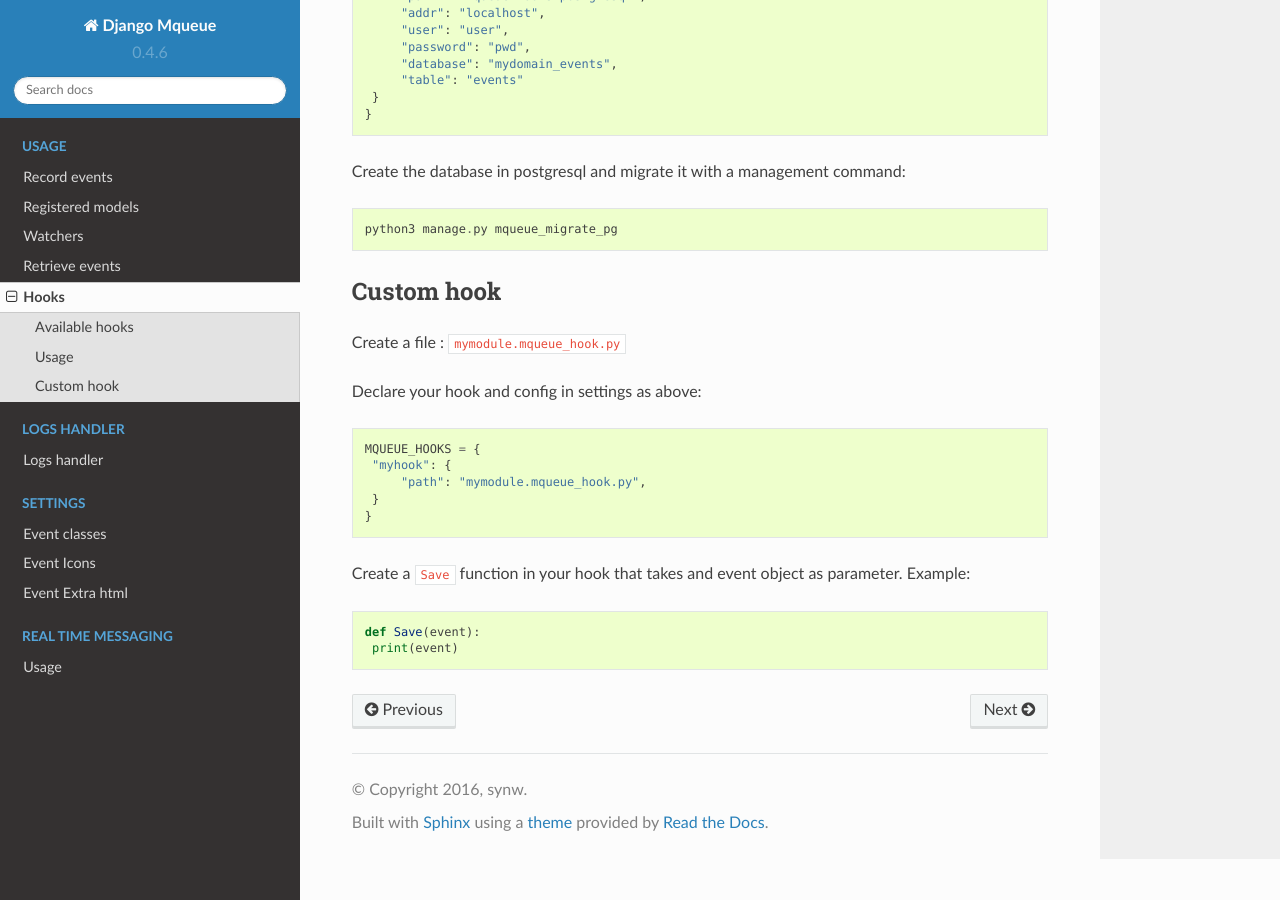
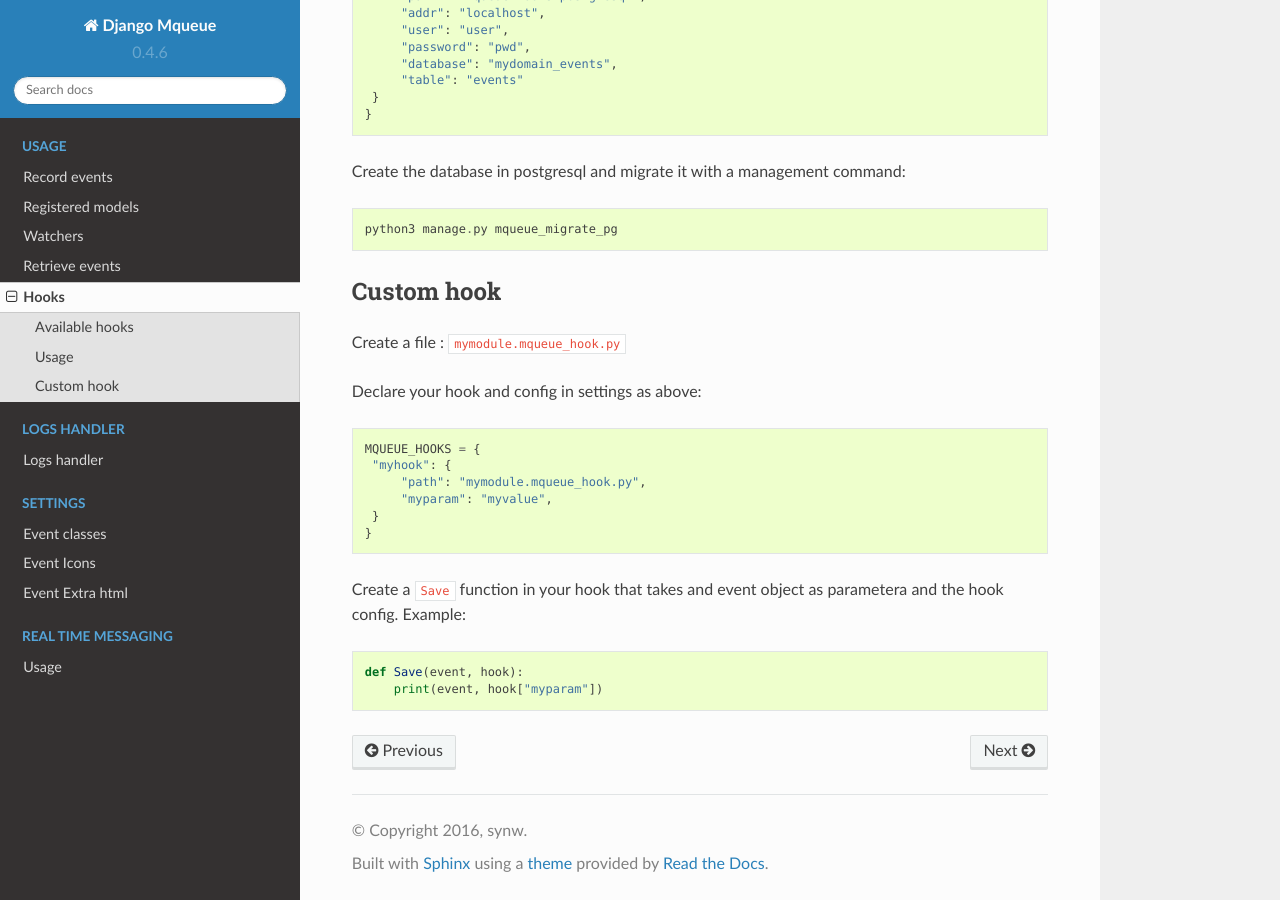
Before and after one commit to synw/django-mqueue, a Sphinx documentation site: the page built from docs/usage/hooks.rst, in a window 1280 px wide and 900 px high, scrolled down 523 px. Built offline with Sphinx 7.4.7 and the Read the Docs theme 2.0.0, drawn with Linux system fonts in a browser that asks for light colours.

Commit message:
Correction in custom hooks doc

```diff
--- a/docs/usage/hooks.rst
+++ b/docs/usage/hooks.rst
@@ -48,12 +48,13 @@ Declare your hook and config in settings as above:
    MQUEUE_HOOKS = {
     "myhook": {
         "path": "mymodule.mqueue_hook.py",
+        "myparam": "myvalue",
     }
    }
 
-Create a ``Save`` function in your hook that takes and event object as parameter. Example:
+Create a ``Save`` function in your hook that takes and event object as parametera and the hook config. Example:
 
 ::
 
-   def Save(event):
-    print(event)
+   def Save(event, hook):
+       print(event, hook["myparam"])
```
